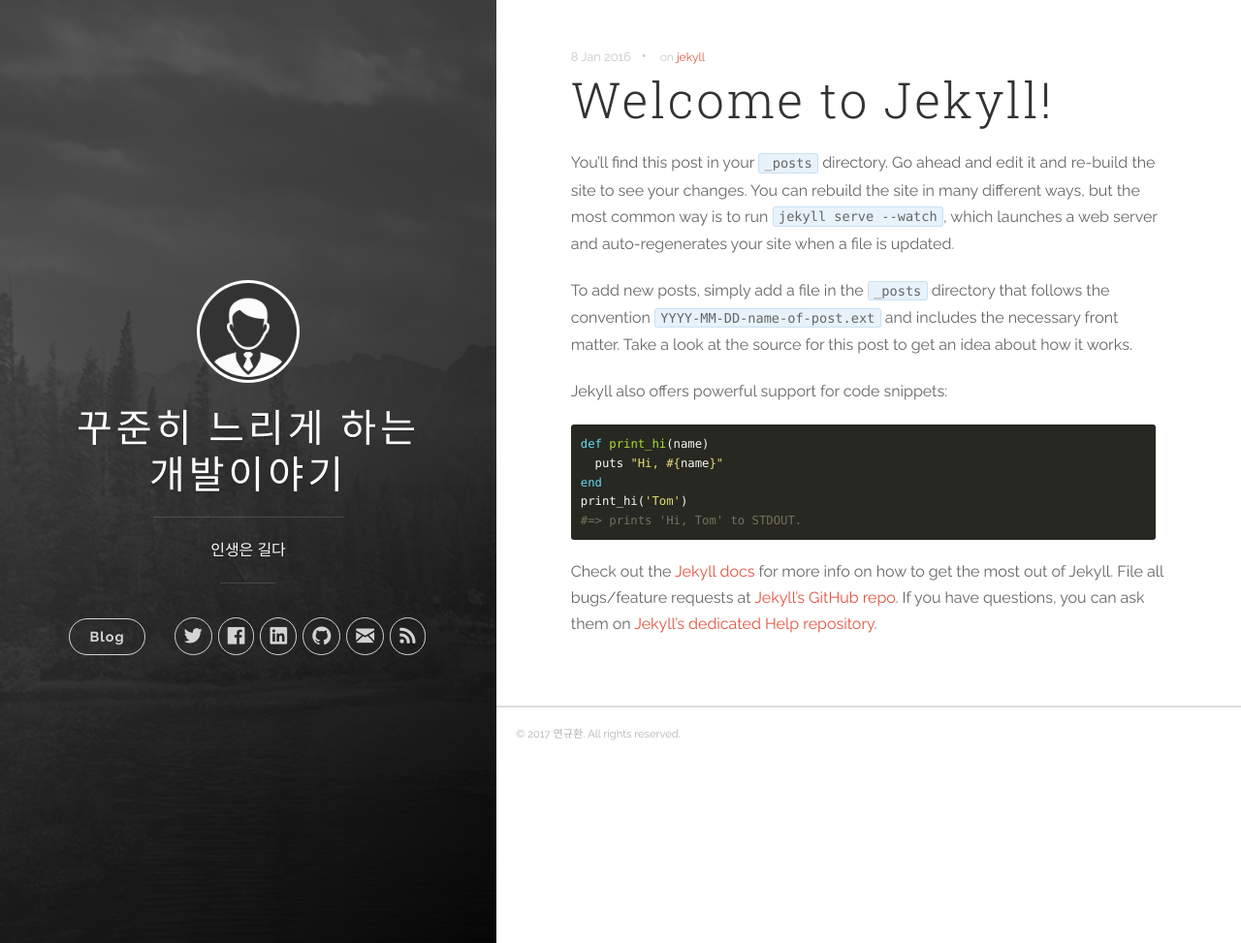
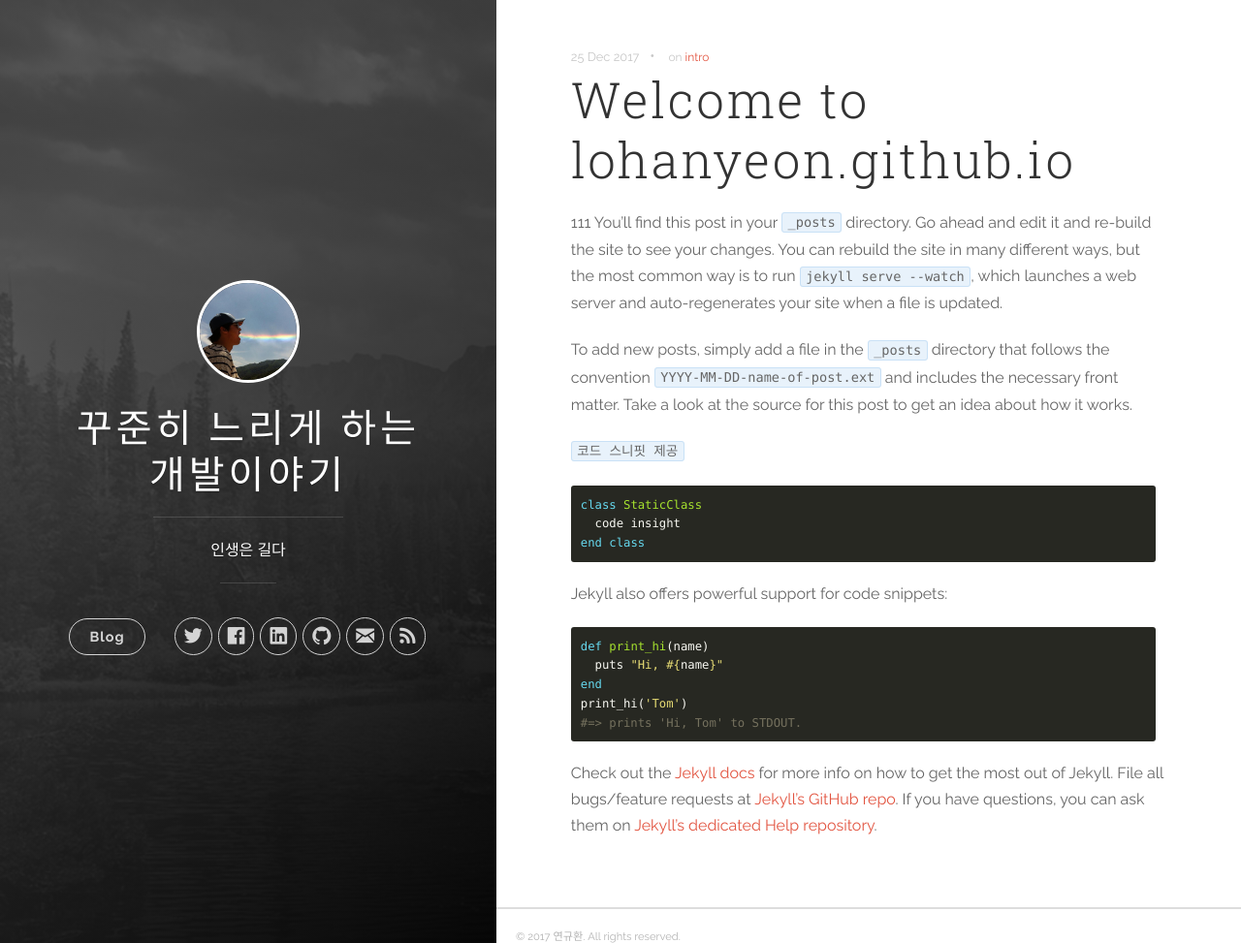
Before and after one commit to lohanyeon/lohanyeon.github.io, a Jekyll site: the page built from _posts/2017-12-25-welcome-to-lohanyeon.markdown, in a window 1280 px wide and 973 px high. Shown: the whole window at 97% size. Built offline with Jekyll 4.4.1, drawn with Linux system fonts in a browser that asks for light colours; nearby versions of some CDN libraries.

Commit message:
blog update

````diff
--- a/_includes/header.html
+++ b/_includes/header.html
@@ -9,7 +9,7 @@
     <div class="panel-main__inner panel-inverted">
     <div class="panel-main__content">
         <a href="{{ site.baseurl }}/" title="link to home of {{ site.title }}">
-          <img src="{{ site.baseurl }}/images/profile.jpg" class="user-image" alt="My Profile Photo">
+          <img src="{{ site.baseurl }}/images/ykh.jpg" class="user-image" alt="My Profile Photo">
           <h1 class="panel-cover__title panel-title">{{ site.title }}</h1>
         </a>
         <hr class="panel-cover__divider">
--- a/_posts/2016-01-08-welcome-to-jekyll.markdown
+++ b/_posts/2017-12-25-welcome-to-lohanyeon.markdown
@@ -1,12 +1,19 @@
 ---
-title:  "Welcome to Jekyll!"
-date:   2016-01-08 15:04:23
-categories: [jekyll]
-tags: [jekyll]
+title:  "Welcome to lohanyeon.github.io"
+date:   2017-12-25 12:04:23
+categories: [intro]
+tags: [intro]
 ---
-You’ll find this post in your `_posts` directory. Go ahead and edit it and re-build the site to see your changes. You can rebuild the site in many different ways, but the most common way is to run `jekyll serve --watch`, which launches a web server and auto-regenerates your site when a file is updated.
+111 You’ll find this post in your `_posts` directory. Go ahead and edit it and re-build the site to see your changes. You can rebuild the site in many different ways, but the most common way is to run `jekyll serve --watch`, which launches a web server and auto-regenerates your site when a file is updated.
 
 To add new posts, simply add a file in the `_posts` directory that follows the convention `YYYY-MM-DD-name-of-post.ext` and includes the necessary front matter. Take a look at the source for this post to get an idea about how it works.
+
+`코드 스니핏 제공`
+``` ruby
+class StaticClass
+  code insight
+end class
+```
 
 Jekyll also offers powerful support for code snippets:
 
````
Also changed, not shown: _posts/2017-12-24-hi.markdown (added, +19 -0 lines), images/ykh.jpg (added).
